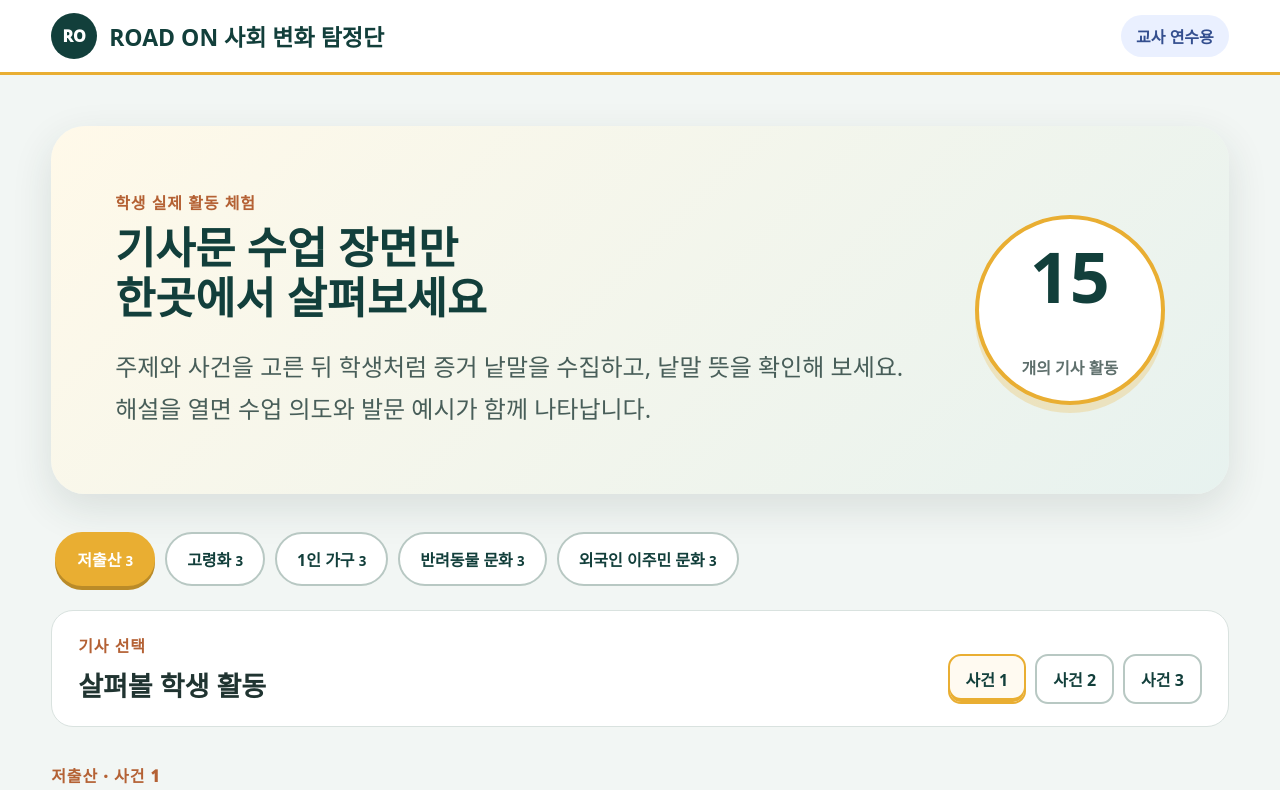
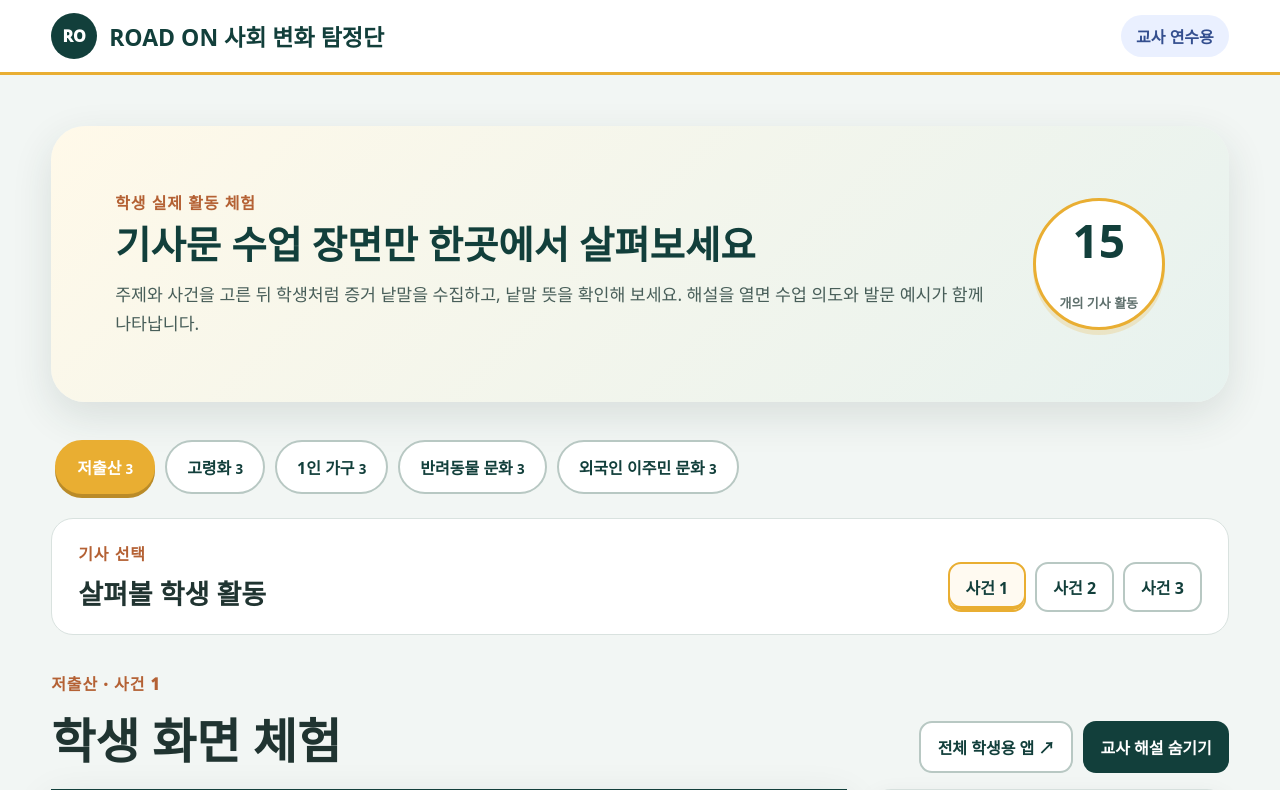
Before and after one commit to gkxmdml1004-dev/road-on-low-birth-investigation, a plain HTML site: page training/index.html in a window 1280 px wide. Shown: the top 790 px of the page. Drawn offline with Linux system fonts and the light colour scheme.

Commit message:
Compact training introduction layout

```diff
--- a/training/index.html
+++ b/training/index.html
@@ -4,7 +4,7 @@
   <meta charset="utf-8">
   <meta name="viewport" content="width=device-width,initial-scale=1">
   <title>ROAD ON 교사 연수 · 기사문 활동 체험</title>
-  <link rel="stylesheet" href="./styles.css?v=6">
+  <link rel="stylesheet" href="./styles.css?v=7">
 </head>
 <body>
   <header class="site-header">
@@ -15,7 +15,7 @@
     <section class="hero">
       <div>
         <span class="eyebrow">학생 실제 활동 체험</span>
-        <h1>기사문 수업 장면만<br>한곳에서 살펴보세요</h1>
+        <h1>기사문 수업 장면만 한곳에서 살펴보세요</h1>
         <p>주제와 사건을 고른 뒤 학생처럼 증거 낱말을 수집하고, 낱말 뜻을 확인해 보세요. 해설을 열면 수업 의도와 발문 예시가 함께 나타납니다.</p>
       </div>
       <div class="hero-count"><strong id="article-count">15</strong><span>개의 기사 활동</span></div>
--- a/training/styles.css
+++ b/training/styles.css
@@ -33,4 +33,10 @@
 .clue-card small{color:var(--muted);font-size:17px;font-weight:850}
 
 /* The training introduction supports the activity; it should not dominate it. */
-.hero h1{font-size:clamp(30px,3.4vw,52px)}
+.hero{gap:24px}
+.hero h1{font-size:clamp(30px,3vw,46px);white-space:nowrap}
+.hero p{max-width:980px;margin-top:15px;font-size:clamp(15px,1.35vw,19px);line-height:1.65}
+.hero-count{width:132px;height:132px;border-width:3px;box-shadow:0 5px 0 rgba(233,174,50,.22)}
+.hero-count strong{font-size:46px}
+.hero-count span{font-size:13px}
+@media(max-width:1100px){.hero h1{white-space:normal}}
```
